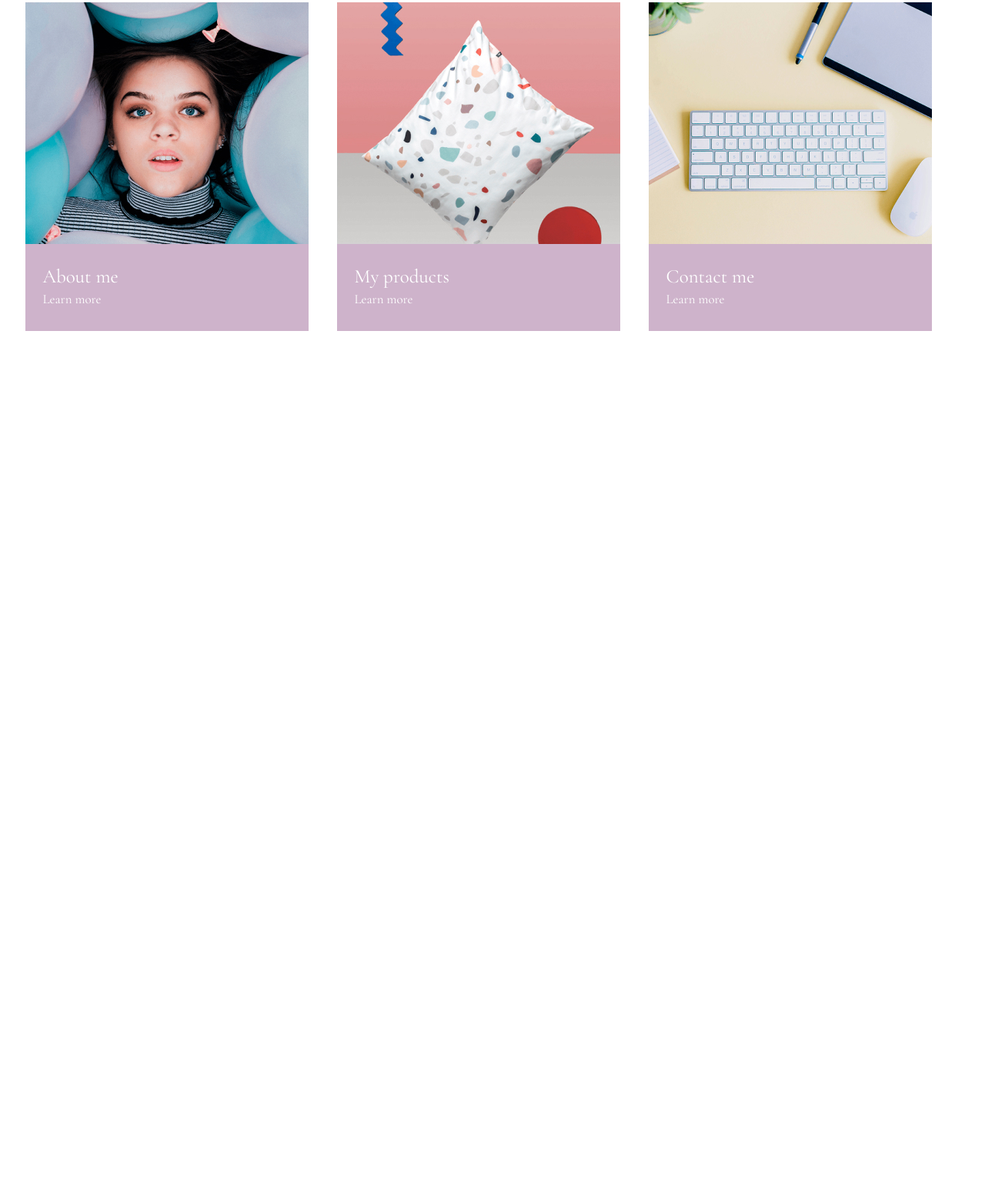
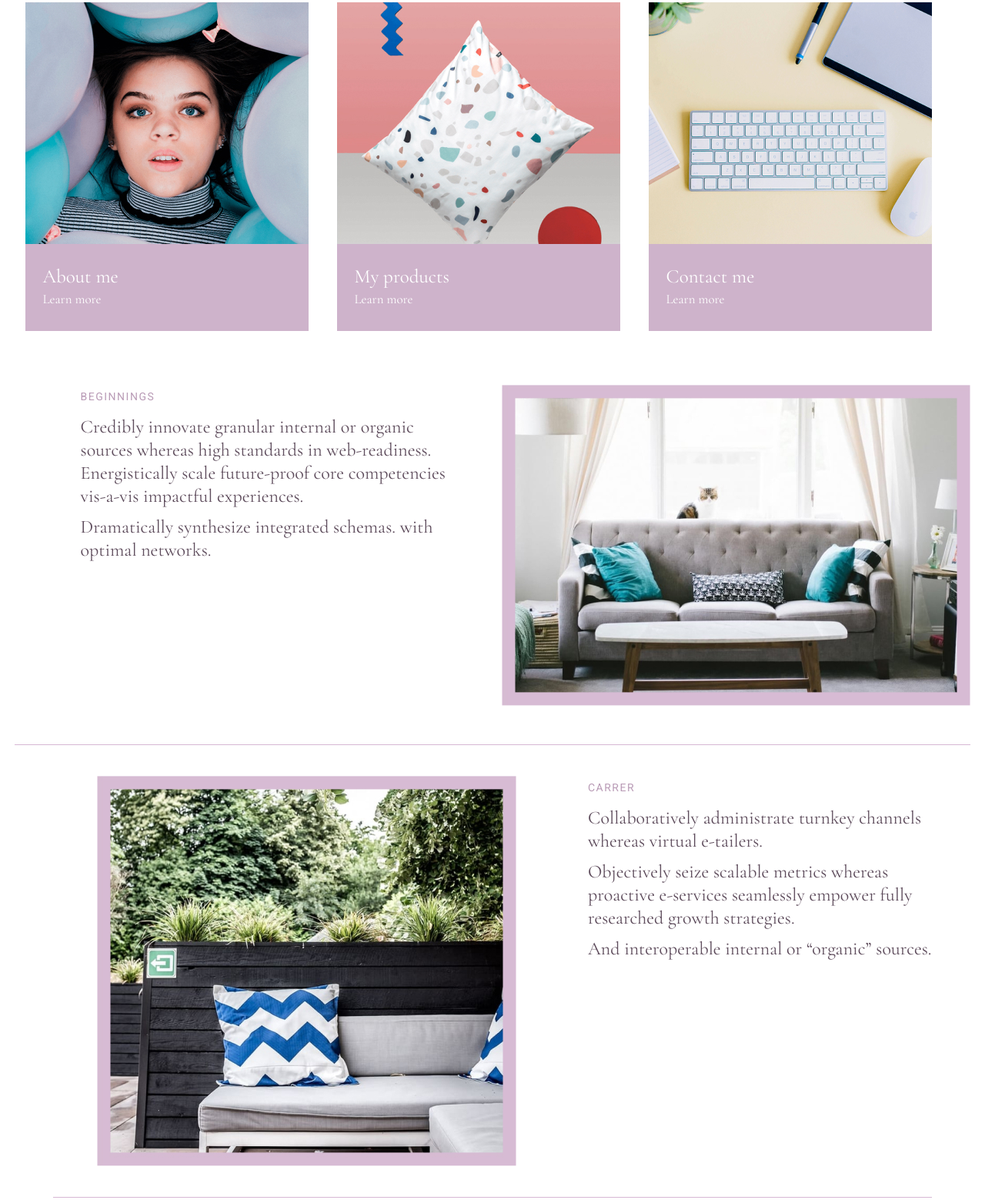
Before and after one commit to adri006/marela_project, a plain HTML site: page index.html in a window 1280 px wide. Shown: the part 1239-2798 px from the top of the page at 77% size. Before the commit the page ends 1669 px from the top, so only its background shows below. Drawn offline with nearby package versions, Linux system fonts and the light colour scheme.

Commit message:
feat: finished fourth section

```diff
--- a/index.html
+++ b/index.html
@@ -66,5 +66,35 @@
 			</div>
 		</div>
 	</section>
+	<section>
+		<div class="info">
+			<div class="info_text beginnings">
+				<div class="beginnings_text">
+					<h4>BEGINNINGS</h4>
+					<p>Credibly innovate granular internal or organic <br>sources whereas high standards in web-readiness. <br> Energistically scale future-proof core competencies <br>vis-a-vis impactful experiences.</p>
+					<p>Dramatically synthesize integrated schemas. with <br>optimal networks.</p>
+				</div>
+				<img src="images/beginnings.jpg" alt="">
+			</div>
+			<div class="info_text carrer">
+				<img src="images/carrer.jpg" alt="">
+				<div class="carrer_text">
+					<h4>CARRER</h4>
+					<p>Collaboratively administrate turnkey channels <br>whereas virtual e-tailers.</p>
+					<p>Objectively seize scalable metrics whereas <br>proactive e-services seamlessly empower fully <br>researched growth strategies.</p>
+					<p>And interoperable internal or “organic” sources.</p>
+				</div>
+			</div>
+			<div class="info_text products">
+				<div class="products_text">
+					<h4>PRODUCTS</h4>
+					<p>Seamlessly empower fully researched growth <br>strategies and interoperable internal or “organic” <br>sources.</p>
+					<p>Credibly innovate granular internal or “organic” <br>sources whereas high standards in web-readiness.</p>
+					<p>Energistically scale future-proof core 	competence</p>
+				</div>
+				<img src="images/products.jpg" alt="">
+			</div>
+		</div>
+	</section>
 </body>
 </html>
--- a/style.css
+++ b/style.css
@@ -147,3 +147,56 @@ header{
 	padding-left: 23px;
 	padding-top: 6px;
 }
+section .info{
+	display: flex;
+    justify-content: center;
+    flex-direction: column;
+    align-items: center;
+}
+.info_text{
+	display: flex;
+}
+.beginnings{
+	padding-top: 70px;
+	border-bottom: 1px solid #D7B7D4;
+	padding-bottom: 50px;
+	margin-bottom: 40px;
+}
+.info_text h4{
+	font-family: 'Roboto';
+	font-weight: 400;
+	font-size: 14px;
+	line-height: 30px;
+	letter-spacing: 1.5px;
+	color: #B99BB6;
+}
+.info_text p{
+	padding-top: 10px;
+	font-family: 'Cormorant Garamond';
+	font-weight: 400;
+	font-size: 24px;
+	line-height: 30px;
+	color: #5F4D5D;
+}
+.info_text img{
+
+}
+.beginnings_text{
+	padding-right: 73px;
+	padding-left: 85.5px;
+}
+.carrer{
+	border-bottom: 1px solid #D7B7D4;
+	padding-bottom: 40px;
+	margin-bottom: 40px;
+}
+.carrer_text{
+	padding-left: 93px;
+}
+.carrer img{
+	padding-left: 56.5px;
+}
+.products_text{
+	padding-right: 88px;
+	padding-left: 85.5px;
+}
```
Also changed, not shown: images/beginnings.jpg (added), images/carrer.jpg (added), images/products.jpg (added).
